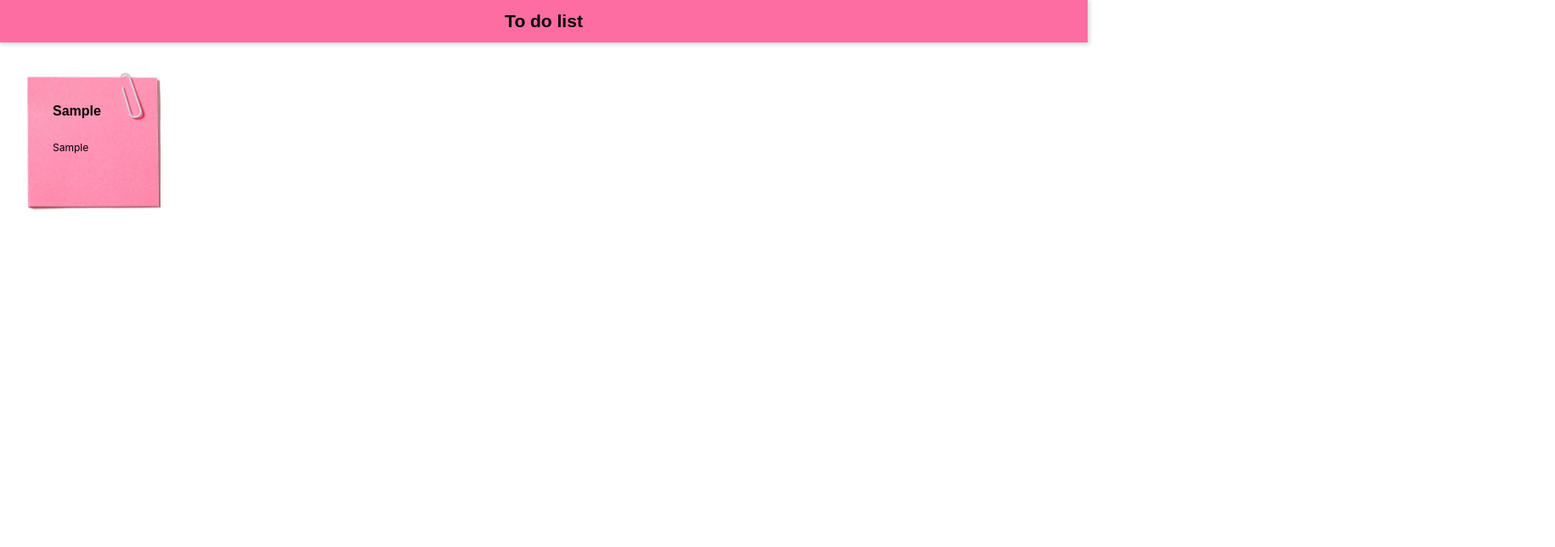
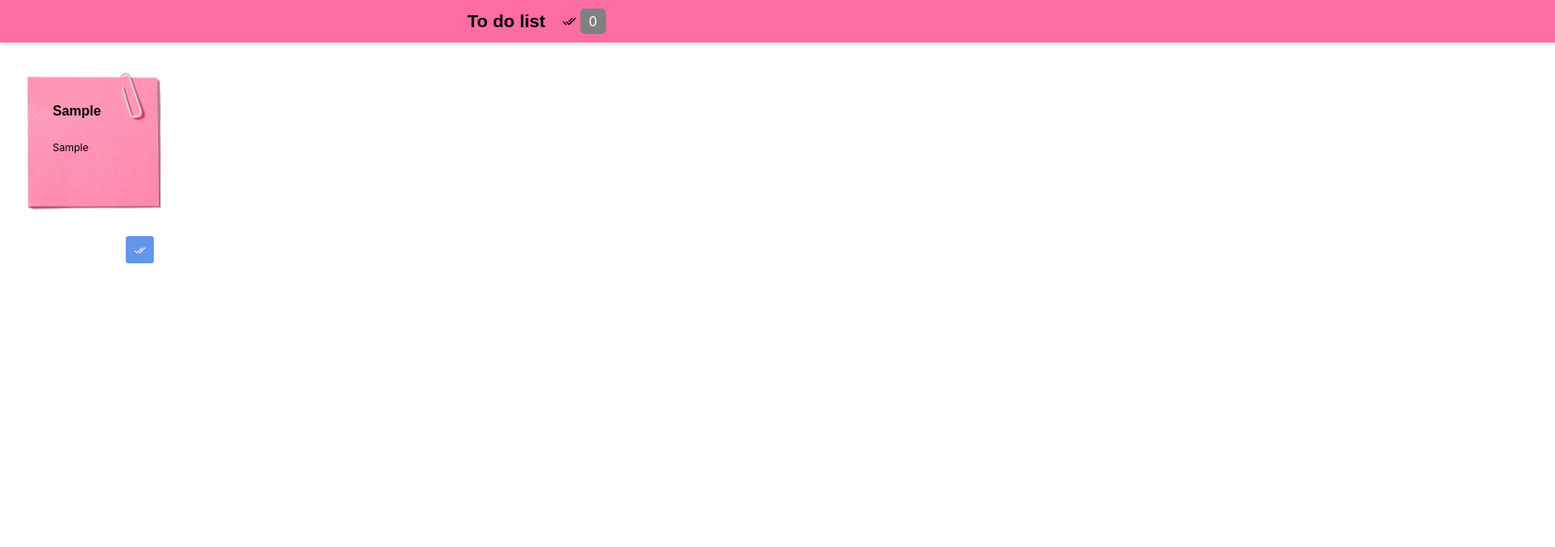
Before and after one commit to dragicalj/toDoList, a React (Create React App) app: page / in a window 1280 px wide. Both pictures are taken after typing "Sample", "Sample" into the empty fields and a click on the button "Create". Shown: the top 644 px of the page at 85% size, 1830 px wide, since content can reach past the window. Built offline with nearby package versions, Linux system fonts and the light colour scheme.

Commit message:
Dodata useState promenljiva doneNum, obezbedjeno povecavanje broja u headeru

```diff
--- a/package.json
+++ b/package.json
@@ -9,6 +9,7 @@
     "react": "^18.0.0",
     "react-dom": "^18.0.0",
     "react-icons": "^4.3.1",
+    "react-router-dom": "^6.3.0",
     "react-scripts": "5.0.1",
     "web-vitals": "^2.1.4"
   },
--- a/src/App.css
+++ b/src/App.css
@@ -7,6 +7,9 @@ body {
   background: #FD6DA1;
   box-shadow: 1px 1px 5px 1px lightgrey;
   text-align: center;
+  display: flex;
+  flex-direction: row;
+  padding-left: 550px;
 }
 .header h3 {
   top: 13px;
@@ -68,3 +71,34 @@ body {
   border: none;
 
 }
+.btn {
+  background-color: cornflowerblue;
+  color: white;
+  padding-top: 10px;
+  padding-bottom: 5px;
+  padding-left: 10px;
+  padding-right: 10px;
+  border-radius: 3px;
+  border-width: 0px;
+  margin-left: 128px;
+  margin-top: 80px;
+}
+
+.cart-items {
+  display: flex;
+  flex-direction: row;
+  align-items: center;
+  margin-left: 20px;
+}
+
+.cart-num {
+  background-color: grey;
+  color: white;
+  border-radius: 5px;
+  text-align: center;
+  padding-top: 5px;
+  padding-bottom: 5px;
+  padding-left: 10px;
+  padding-right: 10px;
+  margin-left: 5px;
+}
--- a/src/App.js
+++ b/src/App.js
@@ -9,6 +9,8 @@ function App() {
   const [notes, setNotes] = useState([]);
   const [title, setTitle] = useState("");
   const [content, setContent] = useState("");
+
+  const [doneNum, setDoneNum] = useState(0);
 
   const saveTitle = (event) => {
     setTitle(event.target.value);
@@ -27,10 +29,16 @@ function App() {
     setNotes([...notes, note]);
   }
 
+  function addNote(){
+    console.log("dodat je note");
+    setDoneNum(doneNum+1);
+    console.log(doneNum);
+  }
+
   return (
     <>
-    <Header />
-    <NotesList notes={notes} />
+    <Header doneNum={doneNum} />
+    <NotesList notes={notes} add={addNote} />
     <hr />
             <div className="create-note">
                 <Input
--- a/src/components/Header.jsx
+++ b/src/components/Header.jsx
@@ -1,10 +1,16 @@
 import React from 'react'
+import {MdDoneAll} from 'react-icons/md';
 
-function Header() {
+function Header(props) {
   return (
     <div className="header">
         <h3>To do list</h3>
+        <div className='cart-items'>
+        <MdDoneAll />
+        <p className='cart-num'>{props.doneNum}</p>
+        </div>
     </div>
+
   )
 }
 
--- a/src/components/Note.jsx
+++ b/src/components/Note.jsx
@@ -1,12 +1,15 @@
 import React from 'react'
+import {MdDoneAll} from 'react-icons/md';
 
 function Note(props) {
+
   return (
     <div className="note">
           <div className="content">
             <h5>{props.title}</h5>
             <p>{props.content}</p>
           </div>
+          <button className='btn' onClick={props.add}><MdDoneAll /></button>
     </div>
   )
 }
--- a/src/components/NotesList.jsx
+++ b/src/components/NotesList.jsx
@@ -5,7 +5,7 @@ export default function NotesList(props) {
     return (
         <div className="notes-list">
             {props.notes.map((note, index) => {
-                return <Note title={note.title} content={note.content} key={index} />
+                return <Note title={note.title} content={note.content} key={index} add={props.add} />
             })}
         </div>
     );
```
Also changed, not shown: src/components/Done.jsx (added, +9 -0 lines), 1 other file (tests, documents, lock files or other folders).
